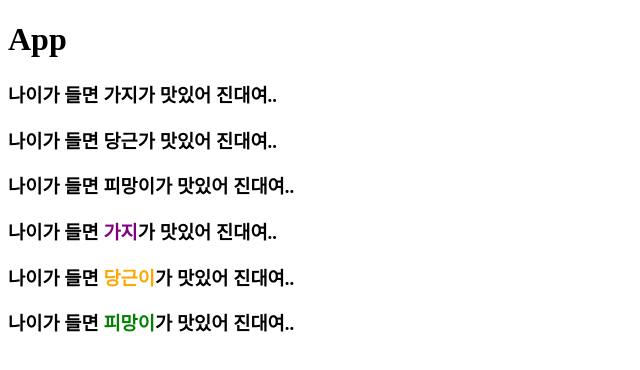
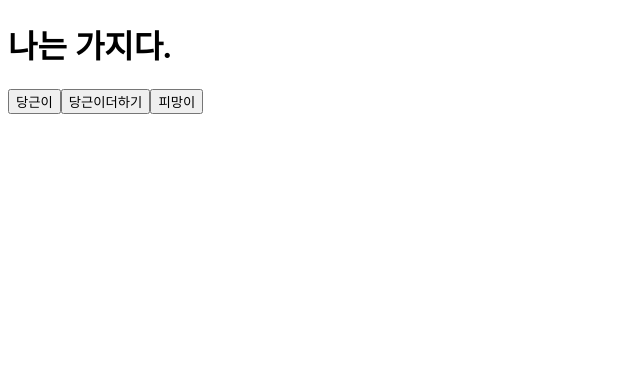
Before and after one commit to nurimeansworld/movie_app_2020, a React (Create React App) app: page / in a window 1280 px wide. Shown: the top 370 px of the page, without its empty margins (0-640 px from the left). Built offline with nearby package versions, Linux system fonts and the light colour scheme.

Commit message:
ADD-setState, current

```diff
--- a/src/App.js
+++ b/src/App.js
@@ -1,56 +1,35 @@
 // import './App.css';
+import React from "react";
 import PropTypes from "prop-types";
+class App extends React.Component{
 
-function Food({value, color}) {
-  // NOTE:: props.name == { name }
-  // console.log(props);
-  // console.log(props.name);
+  state = {
+    value: '가지'
+  };
 
-  return (
-    <div>
-      <h3>나이가 들면 <span style={{color: color}}>{value}</span>가 맛있어 진대여..</h3>
-    </div>
-  );
-}
+  carrot = () => {
+    // setState() : render()를 호출하면서 state 변경
+    this.setState({value: '당근이'});
+  };
+  addCarrot = () => {
+    // current로 현재 데이터를 바탕으로 실행
+    this.setState(current => ({value: current.value + '당근이'}));
+  };
+  pimento = () => {
+    this.setState({value: '피망이'});
+  };
 
-Food.propTypes = {
-  id: PropTypes.number.isRequired,
-  value: PropTypes.string,
-  color: PropTypes.number
-};
-
-
-const FoodList = [
-  {
-    id : 1,
-    value: "가지",
-    color: "purple",
-  },
-  {
-    id : 2,
-    value: "당근이",
-    color: "orange",
-  },
-  {
-    id : 3,
-    value: "피망이",
-    color: "green",
-  },
-];
-
-function App() {
-  return (
-    <div className="App">
-      <h1>App</h1>
-      <Food value="가지" />
-      <Food value="당근" />
-      <Food value="피망이" />
-
-      { FoodList.map(item => (
-      <Food value={item.value} color={item.color} />
-      ))}
-    </div>
-  );
+  // renter() : 자동적으로 class component의 render 실행
+  render() {
+    return (
+      <div>
+        <h1>나는 {this.state.value}다.</h1>
+        <button onClick={this.carrot}>당근이</button>
+        <button onClick={this.addCarrot}>당근이더하기</button>
+        <button onClick={this.pimento}>피망이</button>
+      </div>
+    );
+  }
 }
 
 export default App;
```
